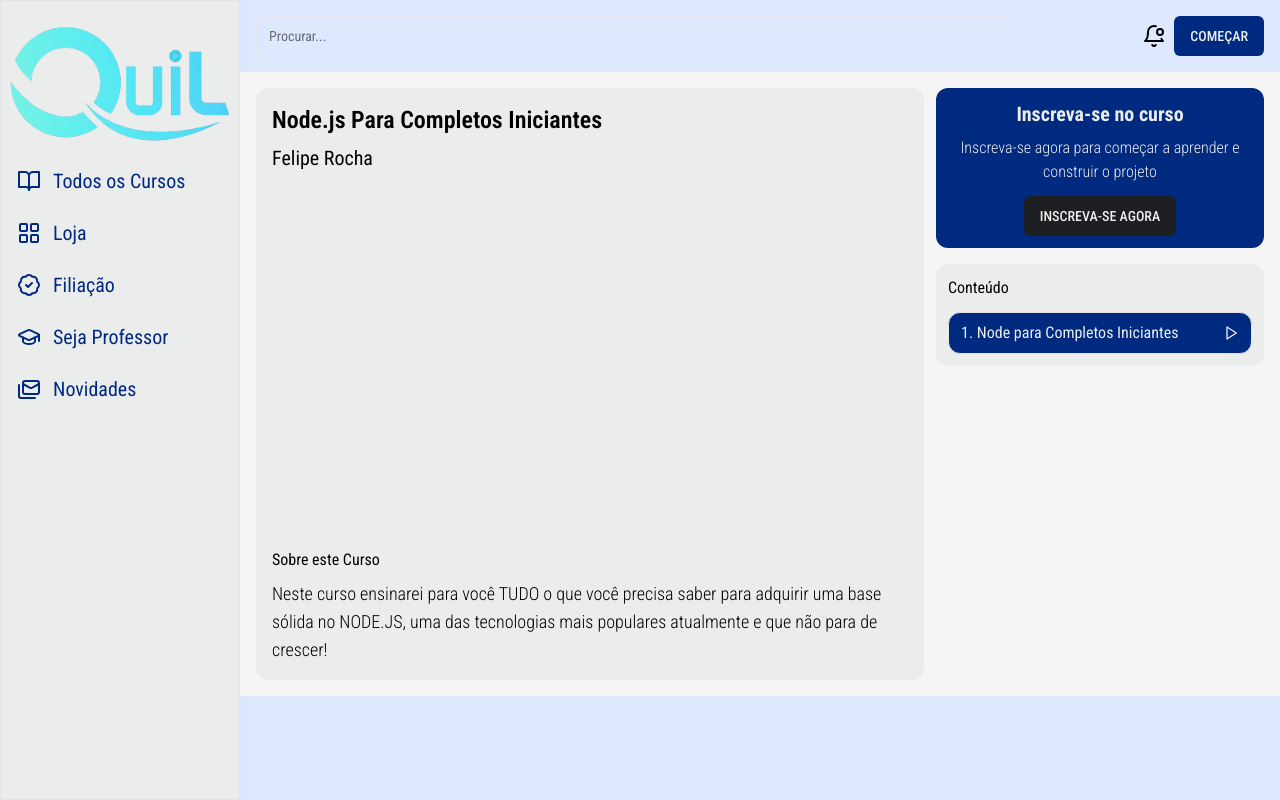
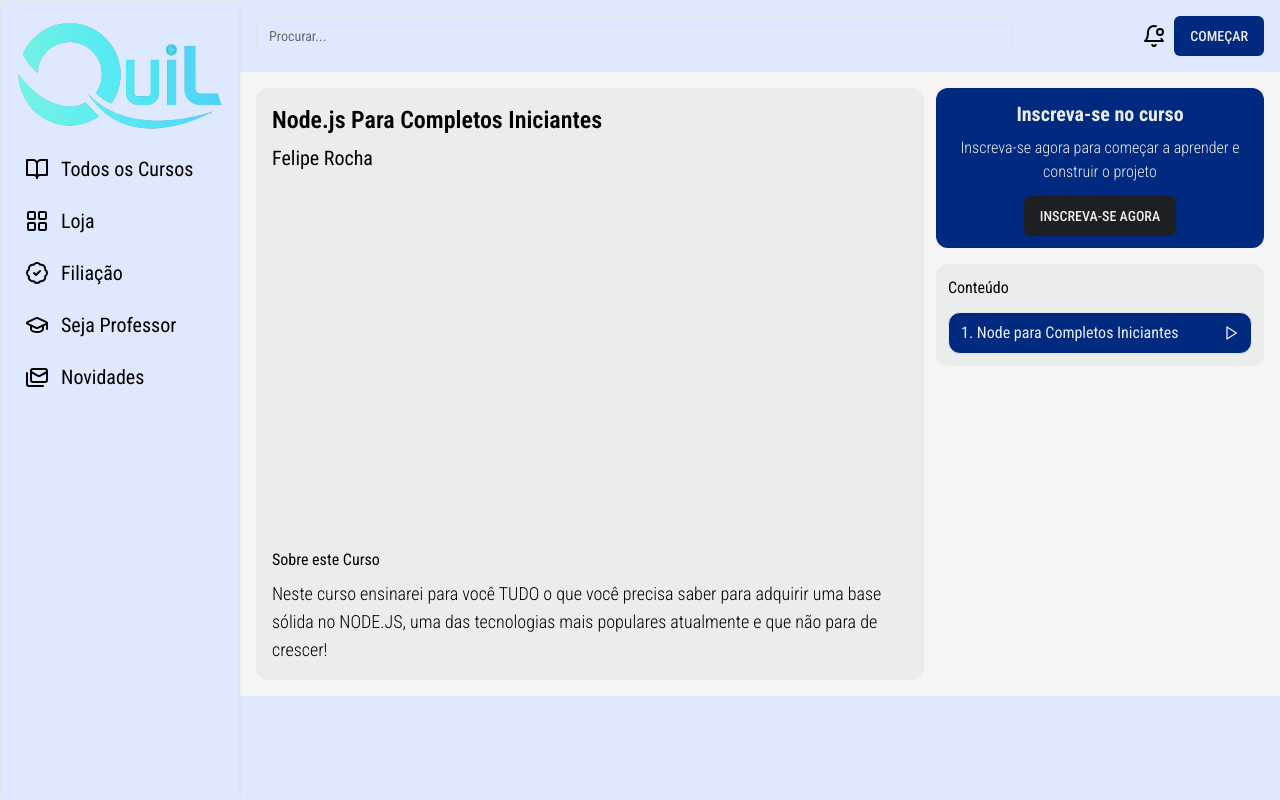
Before and after one commit to QuiLion7/quilcursos, a Next.js app: page /course-preview/1 in a window 1280 px wide. Built offline with nearby package versions, Linux system fonts and the light colour scheme; no server answers.

Commit message:
style: update styles to match new colors of light and dark themes and add link to redirect to home page when clicking on logo image

```diff
--- a/src/app/(router)/components/SideNav.tsx
+++ b/src/app/(router)/components/SideNav.tsx
@@ -56,8 +56,11 @@ const SideNav = () => {
   }, []);
 
   return (
-    <div className="flex h-screen flex-col border bg-primary-foreground p-2 shadow-sm">
-      <div className="my-4 flex w-full items-center justify-start">
+    <div className="flex h-screen flex-col border bg-background p-4 shadow-sm">
+      <Link
+        href={"/"}
+        className="mb-4 mt-1 flex w-full items-center justify-center"
+      >
         <Image
           src="/logoquil.png"
           width={80}
@@ -67,17 +70,18 @@ const SideNav = () => {
           priority
           style={{ width: "auto", height: "auto" }}
         />
-      </div>
+      </Link>
+
       <div className="flex flex-col gap-2">
         {menu.map(
           (item) =>
             item.auth && (
               <Link key={item.id} href={item.path}>
                 <div
-                  className={`group flex cursor-pointer items-center gap-3 rounded-md p-2 text-xl text-primary transition-all duration-200 ease-in-out hover:bg-primary hover:text-primary-foreground ${path.includes(item.path) && `bg-primary text-primary-foreground`}`}
+                  className={`group flex cursor-pointer items-center gap-3 rounded-md p-2 text-xl transition-all duration-200 ease-in-out hover:bg-primary/80 hover:text-primary-foreground ${path.includes(item.path) && `bg-primary text-primary-foreground`}`}
                 >
                   <item.icon className="group-hover:animate-bounce" />
-                  <h2>{item.name}</h2>
+                  <h2 className="">{item.name}</h2>
                 </div>
               </Link>
             ),
```
